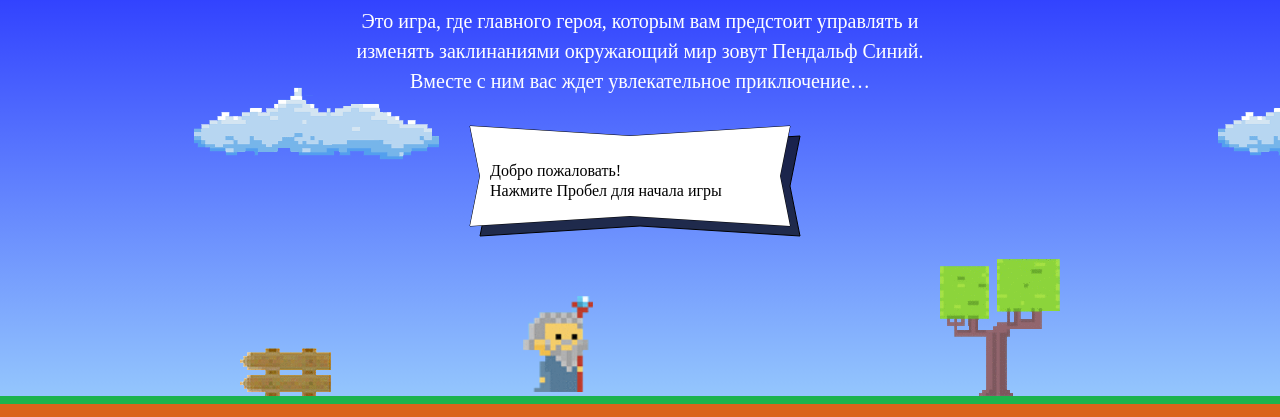
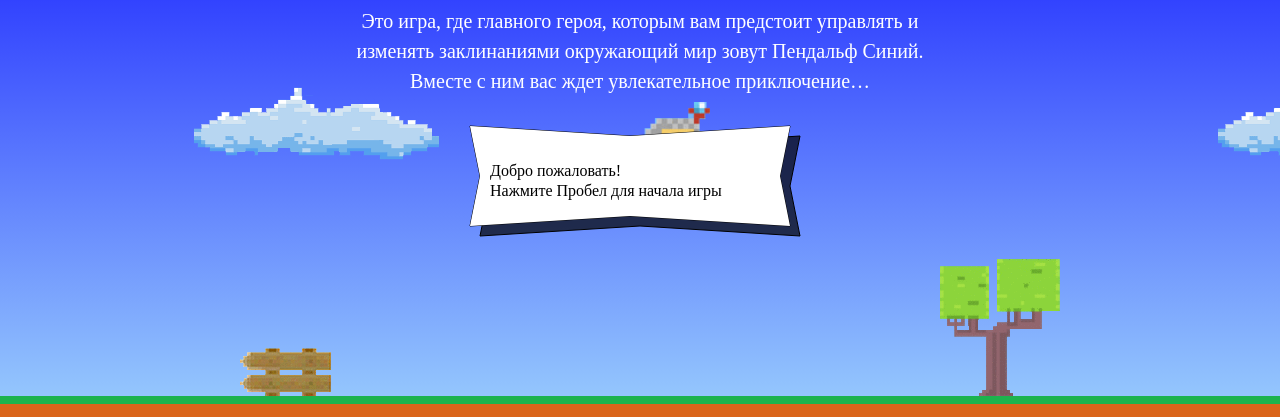
Before and after one commit to SempreMai/224497-code-and-magick, a website: page index.html in a window 1280 px wide. Shown: the part 203-620 px from the top of the page. Drawn offline with Linux system fonts and the light colour scheme; a web font is replaced by a local one.

Commit message:
Changed getWizardY - now he is too high, in the clouds

```diff
--- a/index.html
+++ b/index.html
@@ -190,7 +190,9 @@
   var wizardWidth = 70;
 
 
-  var getFireballSpeed = left ? DOWNWIND_SPEED : UPWIND_SPEED;
+  var getFireballSpeed = function(left) {
+   return left ? DOWNWIND_SPEED : UPWIND_SPEED;
+  }
 
   var getWizardHeight = function(width) {
     return width * WIZARD_HEIGHT_RATIO;
@@ -201,7 +203,7 @@
   };
 
   var getWizardY = function(height) {
-    return height / 3;
+    return height / 3 - getWizardHeight(wizardWidth);
   };
 </script>
 <script src="js/game.js"></script>
```
